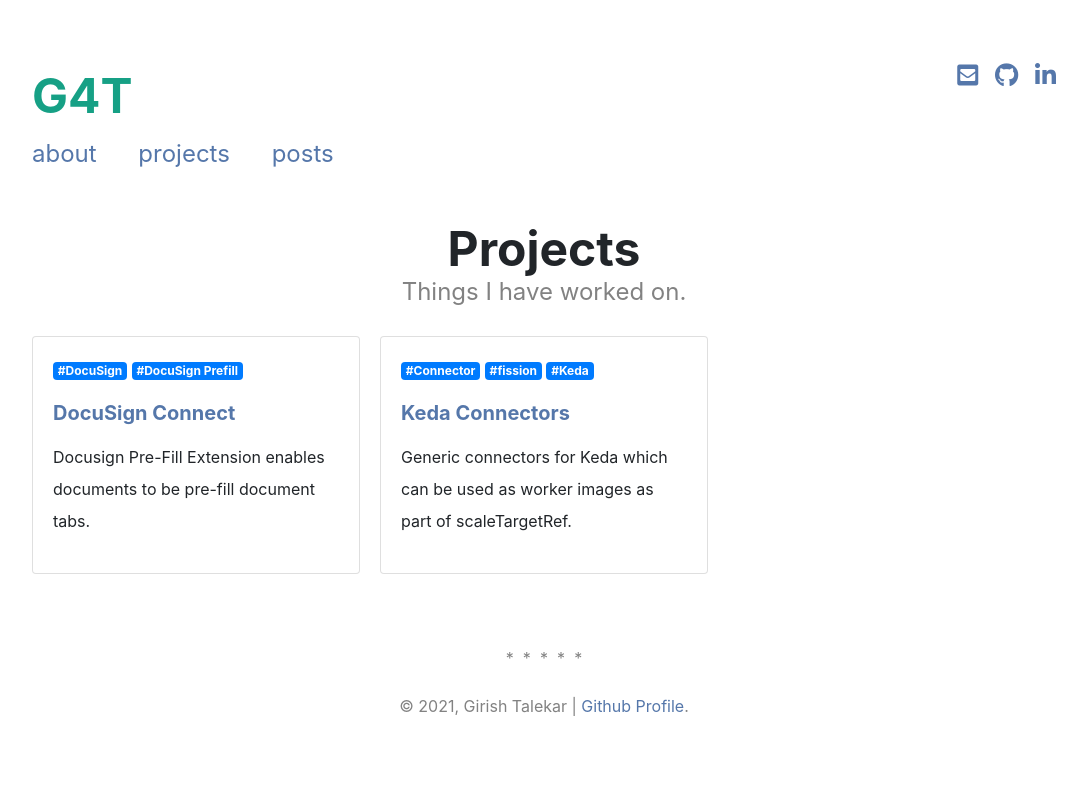
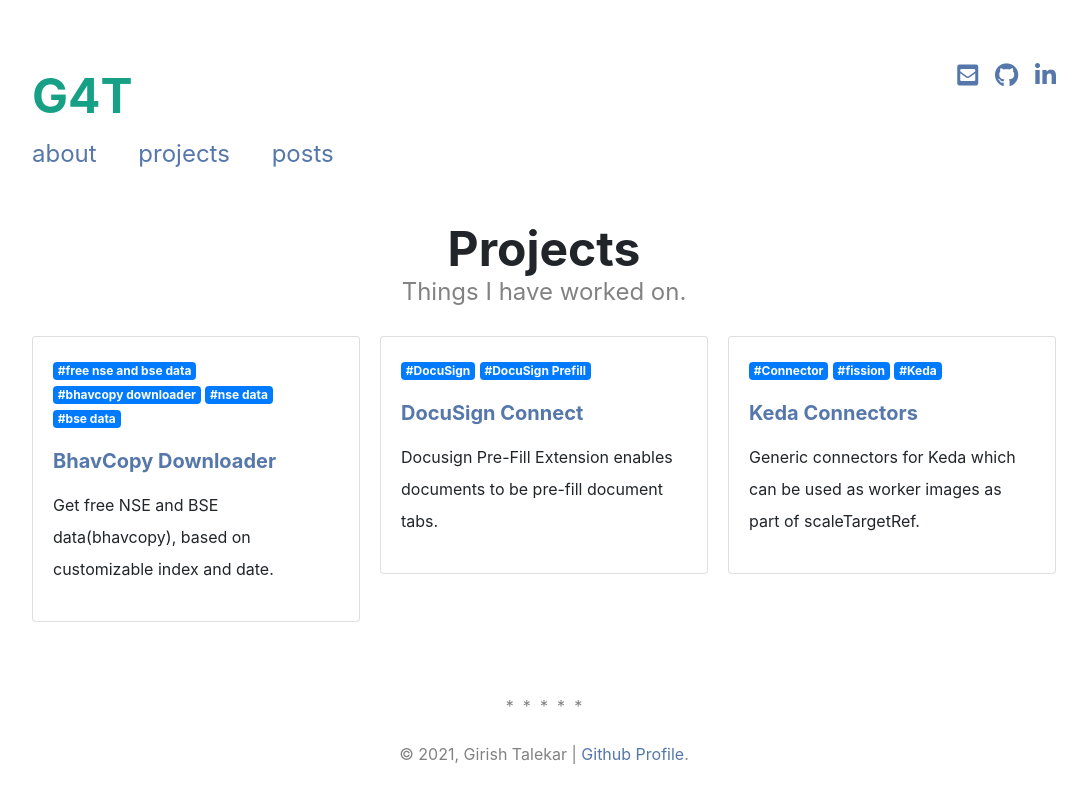
Before and after one commit to girishg4t/girishg4t.github.io, a Jekyll site: the page built from pages/projects.html, in a window 1280 px wide. Shown: the top 803 px of the page, without its empty margins (96-1183 px from the left). Built offline with Jekyll 4.4.1, drawn with Linux system fonts in a browser that asks for light colours; nearby versions of some CDN libraries; a style sheet for code colours, icons or effects is not loaded.

Commit message:
added projects

```diff
--- a/_data/projects.yml
+++ b/_data/projects.yml
@@ -1,5 +1,18 @@
+- name: BhavCopy Downloader
+  id: p1
+  img_src:
+  description_less: >
+    <p>Get free NSE and BSE data(bhavcopy), based on customizable index and date.</p>
+  description_more: >
+    <p>BhavCopy downloader is a FREE NSE and BSE end of the day stocks data downloader. Since it connect to NSE and BSE server for getting the data it is considered as authentic. it can download daily as well as historical EOD data for the currently configured indexes. It is made simple, customizable, public and free, so any one can download the data as per there need. You can check the existing data in "./nse" and "./bse" folder which got downloaded so far.</p>
+
+    <a href="https://github.com/girishg4t/bhavCopy-downloader" target="_blank" class="btn btn-dark mb-1"><i class="fas fa-code-branch"></i> &nbsp Repository</a>
+    <a href="https://girishg4t.medium.com/get-free-nse-bse-data-bhavcopy-based-on-customizable-index-and-date-baa00e70027f" target="_blank" class="btn btn-dark mb-1"><i class="fas fa-align-right"></i> &nbsp Blog Post</a>
+
+  tags: [free nse and bse data, bhavcopy downloader, nse data, bse data]
+
 - name: DocuSign Connect
-  id: p1
+  id: p2
   img_src:
   description_less: >
     <p>Docusign Pre-Fill Extension enables documents to be pre-fill document tabs.</p>
@@ -12,7 +25,7 @@
   tags: [DocuSign, DocuSign Prefill]
 
 - name: Keda Connectors
-  id: p2
+  id: p3
   img_src:
   description_less: >
     <p>Generic connectors for Keda which can be used as worker images as part of scaleTargetRef.</p>
```
